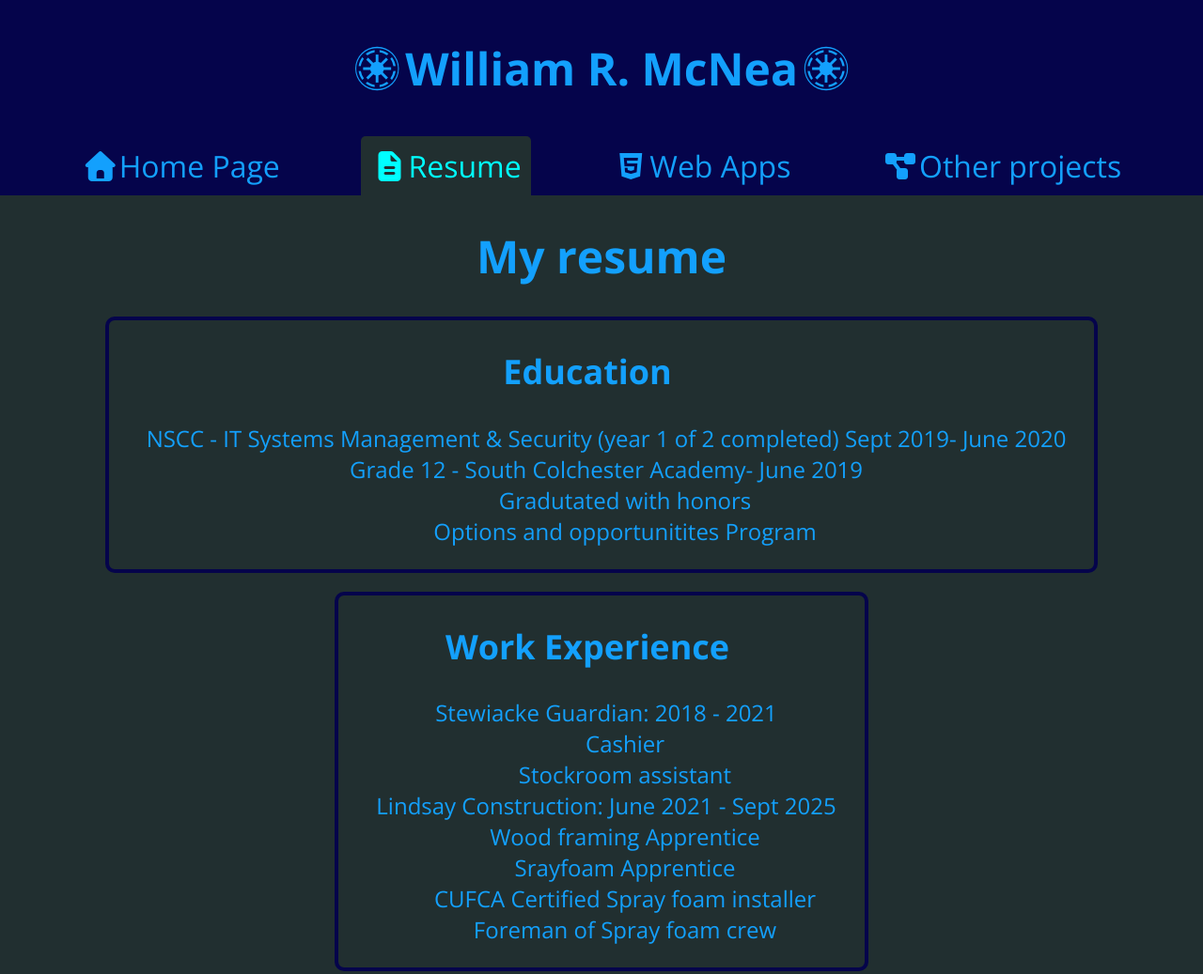
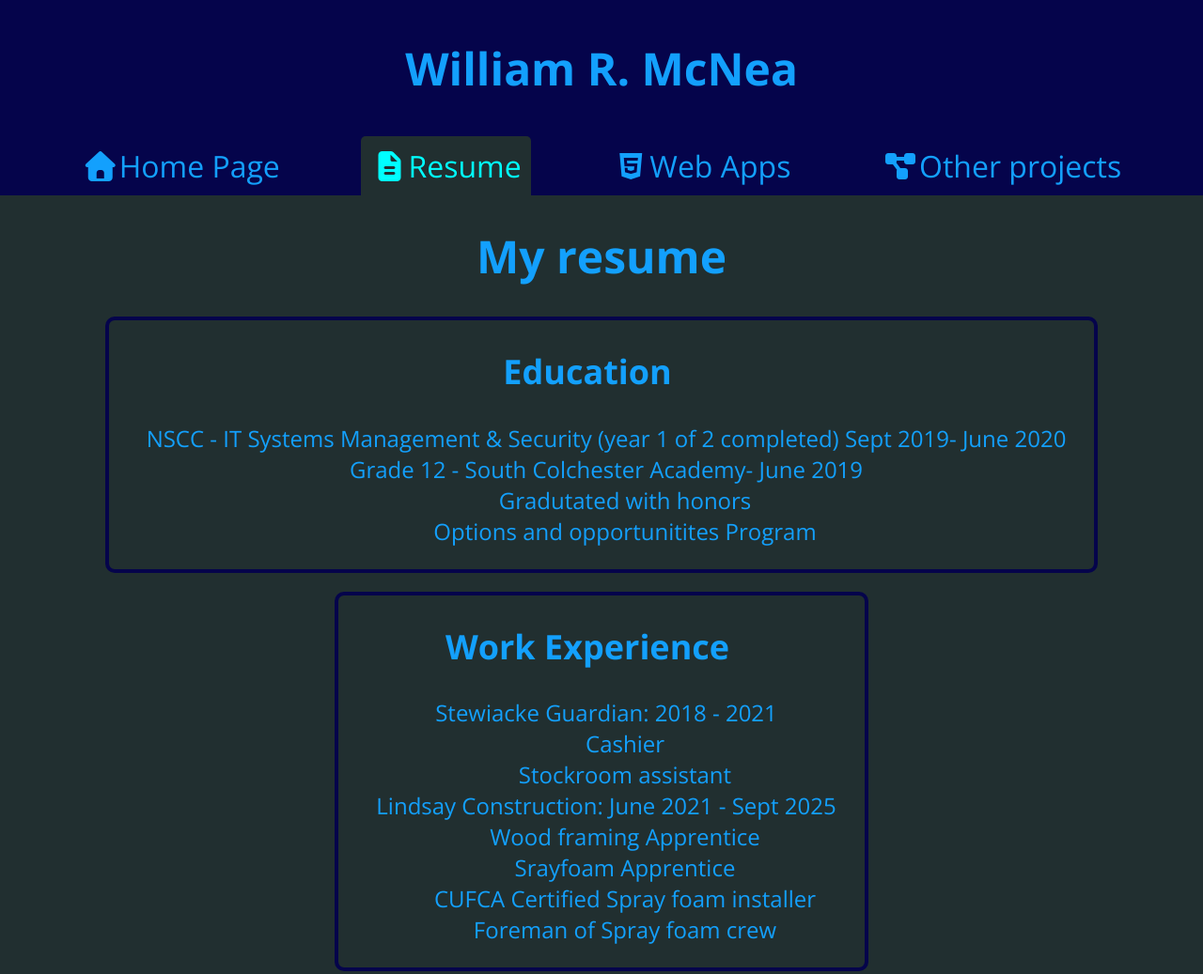
Before and after one commit to fileman04/Portfolio, a plain HTML site: page Resume.html in a window 1280 px wide. Shown: the top 1037 px of the page at 94% size. Drawn offline with nearby package versions, Linux system fonts and the light colour scheme.

Commit message:
Remove icons from the header name

```diff
--- a/Resume.html
+++ b/Resume.html
@@ -10,7 +10,7 @@
     <body class="g-base">
         <div id="p-resume">
             <header class="g-header">
-                <h2><i class="fa-brands fa-galactic-republic"></i>William R. McNea<i class="fa-brands fa-galactic-republic"></i></h2>
+                <h2>William R. McNea</h2>
                 <nav id="s-navigation">
                     <a href="index.html"><i class="fa-solid fa-home"></i>Home Page</a>
                     <a href="Resume.html" class="on-page"><i class="fa-solid fa-file-lines"></i>Resume</a>
```
